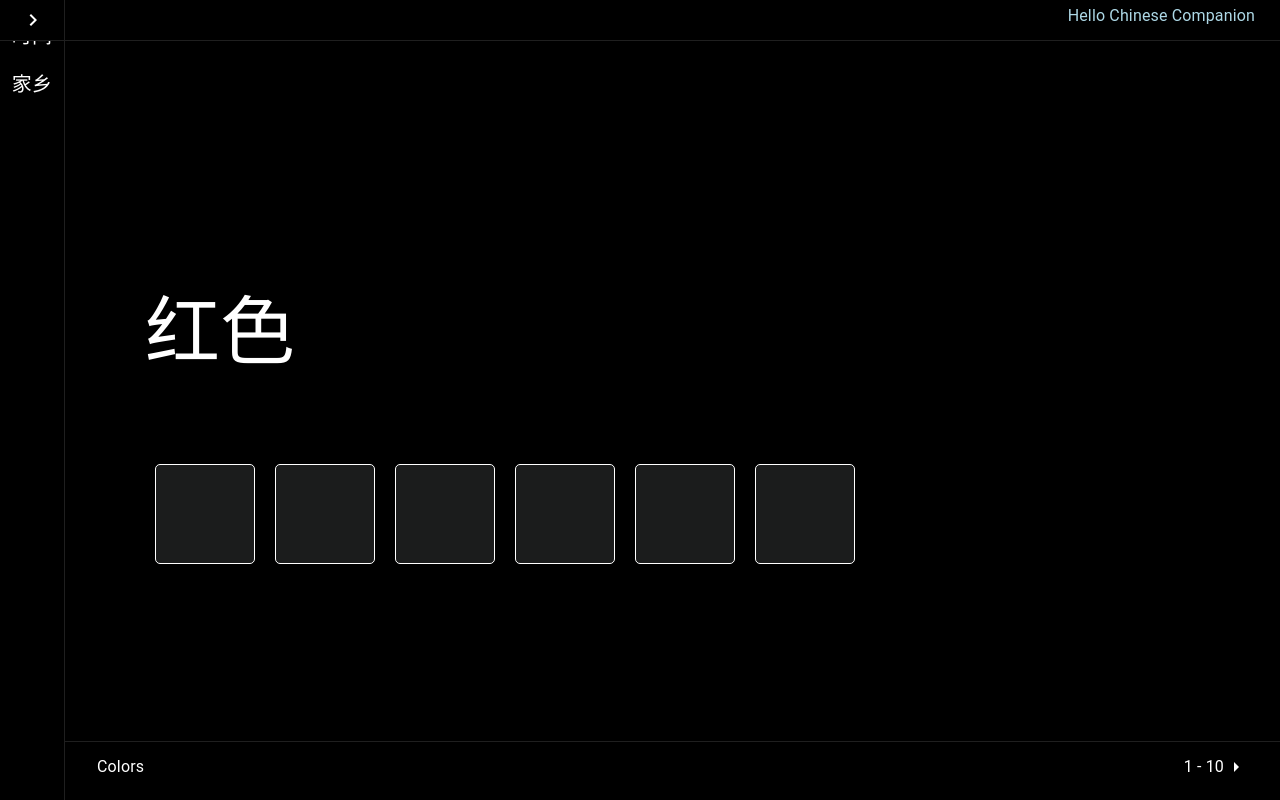
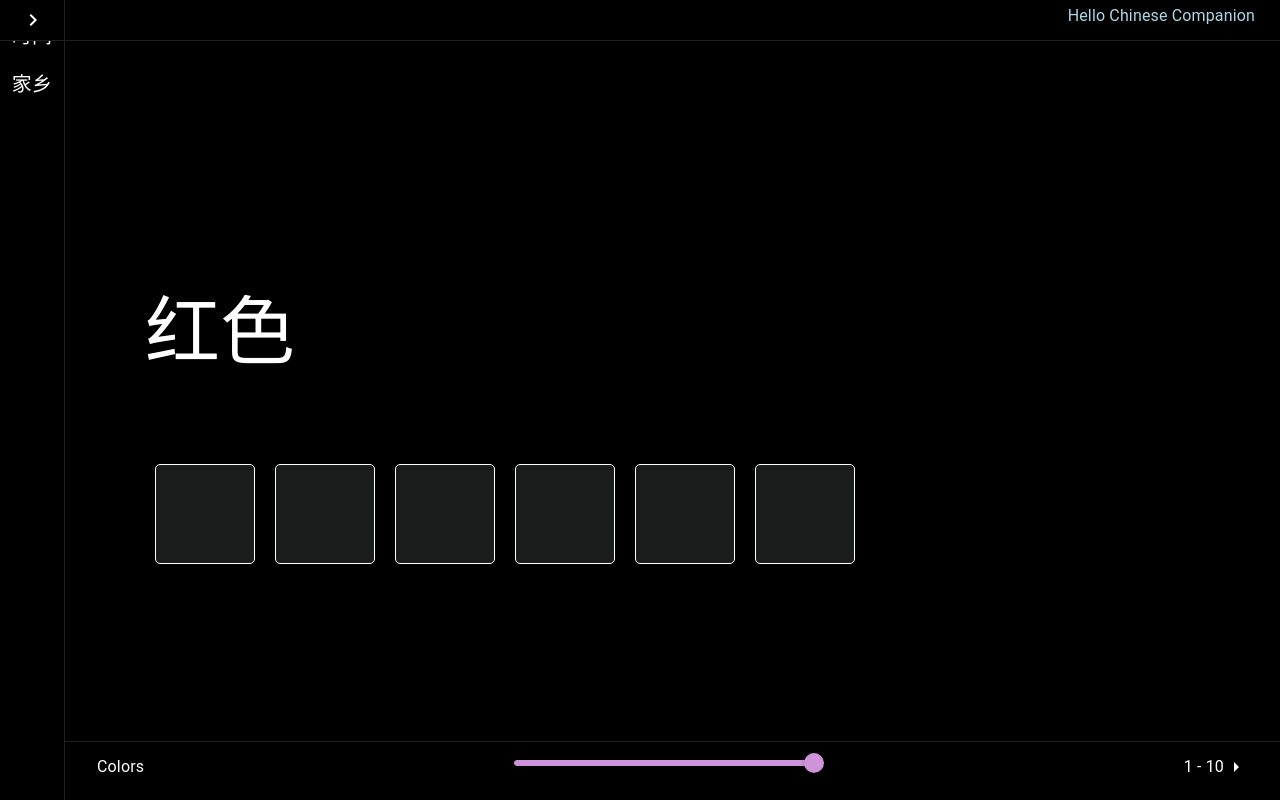
Before and after one commit to nathanielazevedo/hellochinesecompanion, a Next.js app: page / in a window 1280 px wide. Both pictures are taken after a click on the item "Colors". Shown: the part 9-809 px from the top of the page. Built offline with nearby package versions, Linux system fonts and the light colour scheme.

Commit message:
adds rate bar

```diff
--- a/src/components/SideNav.tsx
+++ b/src/components/SideNav.tsx
@@ -117,9 +117,12 @@ export default function MiniDrawer({ switchDeck }: { switchDeck: any }) {
       >
         <List>
           {Titles.map((text, index) => (
-            <Tooltip title={open ? "" : text.english} placement="right">
+            <Tooltip
+              title={open ? "" : text.english}
+              placement="right"
+              key={text.english}
+            >
               <ListItem
-                key={text.english}
                 disablePadding
                 sx={{ display: "block" }}
                 onClick={() => switchDeck(text.english)}
--- a/src/components/Word.tsx
+++ b/src/components/Word.tsx
@@ -2,7 +2,15 @@ import React, { useEffect, useRef, useState } from "react";
 import Input from "~/components/Letter";
 import styles from "../styles/Home.module.css";
 
-const Word = ({ word, next }: { word: any; next: any }) => {
+const Word = ({
+  word,
+  next,
+  volumne,
+}: {
+  word: any;
+  next: any;
+  volumne: number;
+}) => {
   const [inputRefs, setInputRefs] = useState<any>(undefined);
   const text = word.word.pinyin;
   const textChinese = word.word.chinese;
@@ -16,7 +24,7 @@ const Word = ({ word, next }: { word: any; next: any }) => {
     var msg = new SpeechSynthesisUtterance();
     msg.text = textChinese;
     msg.lang = "zh";
-    msg.rate = 0.5;
+    msg.rate = volumne;
     window.speechSynthesis.speak(msg);
   };
 
--- a/src/components/Words.tsx
+++ b/src/components/Words.tsx
@@ -1,11 +1,21 @@
-import { Box, Typography } from "@mui/material";
+import { Box, Slider, Stack, Typography } from "@mui/material";
 import React, { useState } from "react";
 import Word from "~/components/Word";
 import ArrowLeftIcon from "@mui/icons-material/ArrowLeft";
 import ArrowRightIcon from "@mui/icons-material/ArrowRight";
 import Finished from "./Finished";
 
-const Words = ({ deck, deckName }: { deck: any; deckName: string }) => {
+const Words = ({
+  deck,
+  deckName,
+  volumne,
+  setVolumne,
+}: {
+  deck: any;
+  deckName: string;
+  volumne: any;
+  setVolumne: any;
+}) => {
   const [index, setIndex] = useState(0);
   const [completed, setCompleted] = useState(false);
   const [word, setWord] = useState(deck[index]);
@@ -49,7 +59,7 @@ const Words = ({ deck, deckName }: { deck: any; deckName: string }) => {
       justifyContent="space-between"
       width="100%"
     >
-      <Word word={word} next={nextWord} />
+      <Word word={word} next={nextWord} volumne={volumne} />
       <Box
         sx={{
           height: "50px",
@@ -63,6 +73,24 @@ const Words = ({ deck, deckName }: { deck: any; deckName: string }) => {
         }}
       >
         <Typography>{deckName}</Typography>
+        <Stack
+          spacing={2}
+          direction="row"
+          sx={{ mb: 1, width: "300px" }}
+          alignItems="center"
+        >
+          <Slider
+            aria-label="Volume"
+            value={volumne as number}
+            onChange={(event: Event, newValue: number | number[]) =>
+              setVolumne(newValue)
+            }
+            color="secondary"
+            min={0.5}
+            max={2}
+            step={0.1}
+          />
+        </Stack>
         <div style={{ display: "flex" }}>
           {index !== 0 && (
             <ArrowLeftIcon onClick={previousWord} sx={{ cursor: "pointer" }} />
--- a/src/pages/index.tsx
+++ b/src/pages/index.tsx
@@ -94,6 +94,7 @@ export default function Home() {
   const [deck, setDeck] = useState();
   const [deckName, setDeckName] = useState("");
   const [initialRender, setInitialRender] = useState(true);
+  const [volumne, setVolumne] = useState<number>(50);
   const register: registerType = {
     Hello,
     Food,
@@ -201,7 +202,14 @@ export default function Home() {
             sx={{ height: "100vh", width: "100vw" }}
           >
             <TopNav backToHome={backToHome} />
-            {deck ? <Words deck={deck} deckName={deckName} /> : null}
+            {deck ? (
+              <Words
+                deck={deck}
+                deckName={deckName}
+                setVolumne={setVolumne}
+                volumne={volumne}
+              />
+            ) : null}
             {initialRender && <Welcome />}
           </Box>
           <CssBaseline />
```
